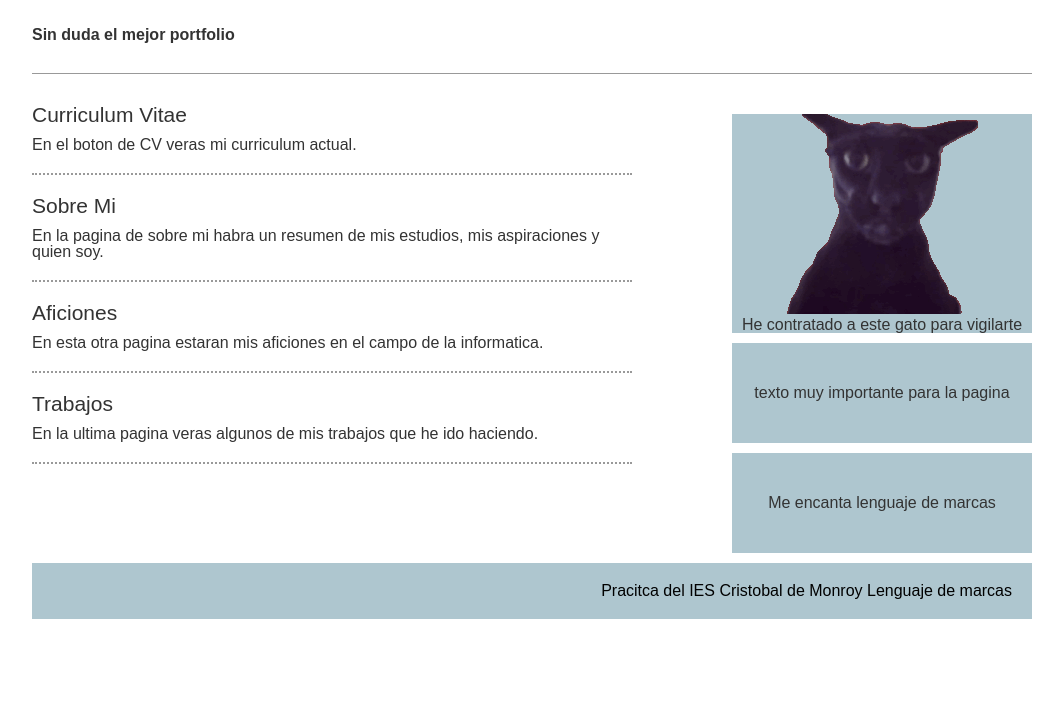
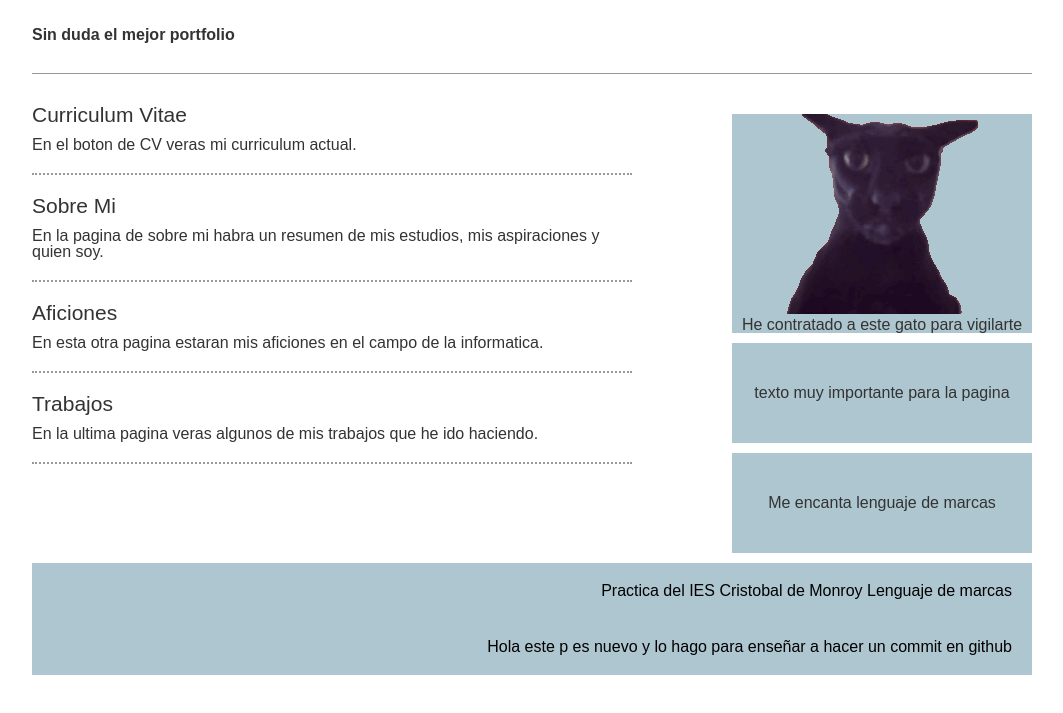
Before and after one commit to oscarucedavazquez/oscarucedavazquez.github.io, a website: page HTML/index.html in a window 1280 px wide. Shown: the part 83-796 px from the top of the page, without its empty margins (108-1171 px from the left). Drawn offline with Linux system fonts and the light colour scheme.

Commit message:
21/02/2025 - v.0.0.1 - ouceda - Nuevo p - Se ha añadido una nueva linea

```diff
--- a/HTML/index.html
+++ b/HTML/index.html
@@ -53,7 +53,8 @@
 		</aside>
 	</section>
 	<footer>
-		<p>Pracitca del IES Cristobal de Monroy Lenguaje de marcas</p>
+		<p>Practica del IES Cristobal de Monroy Lenguaje de marcas</p>
+		<p>Hola este p es nuevo y lo hago para enseñar a hacer un commit en github</p>
 	</footer>
 
 
```
